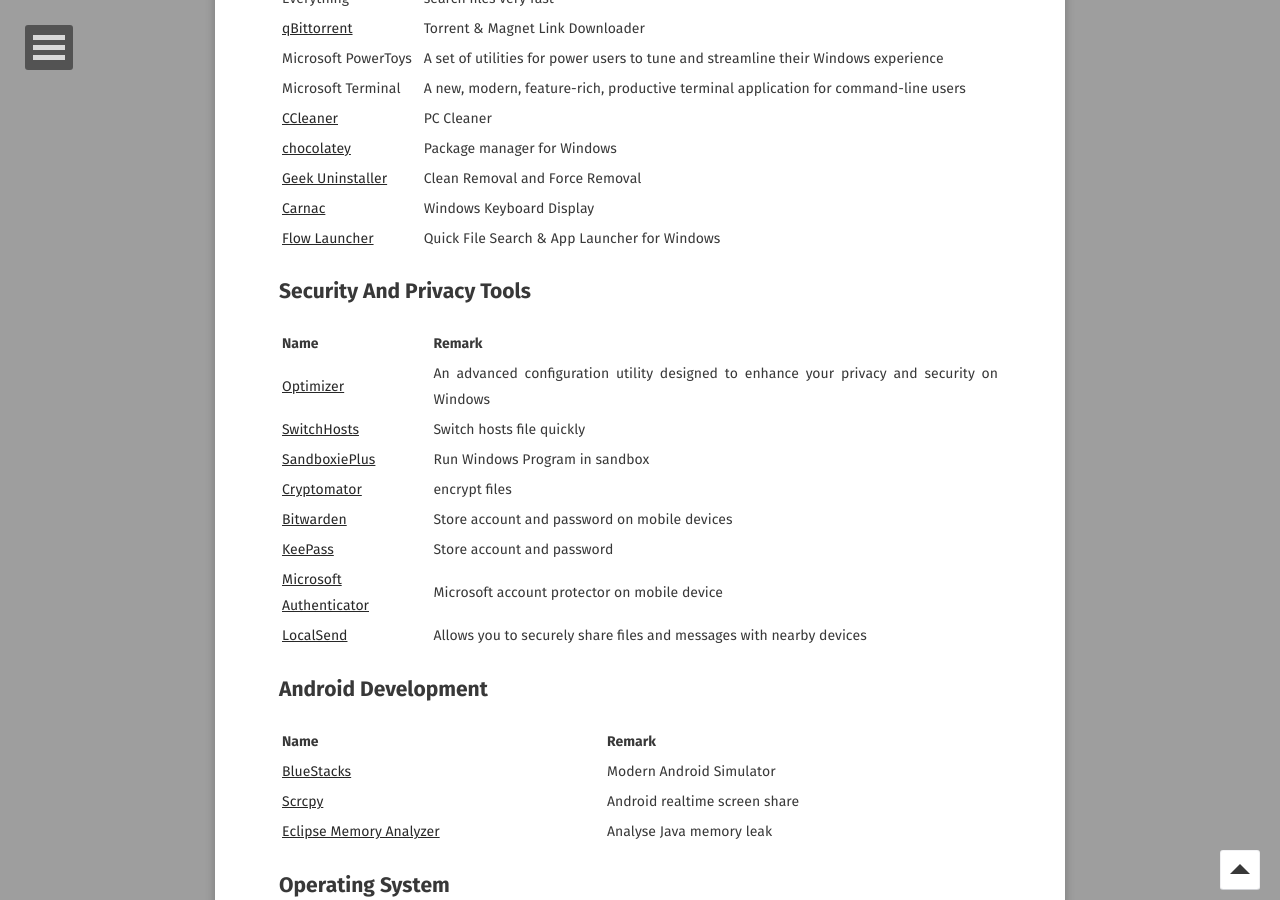
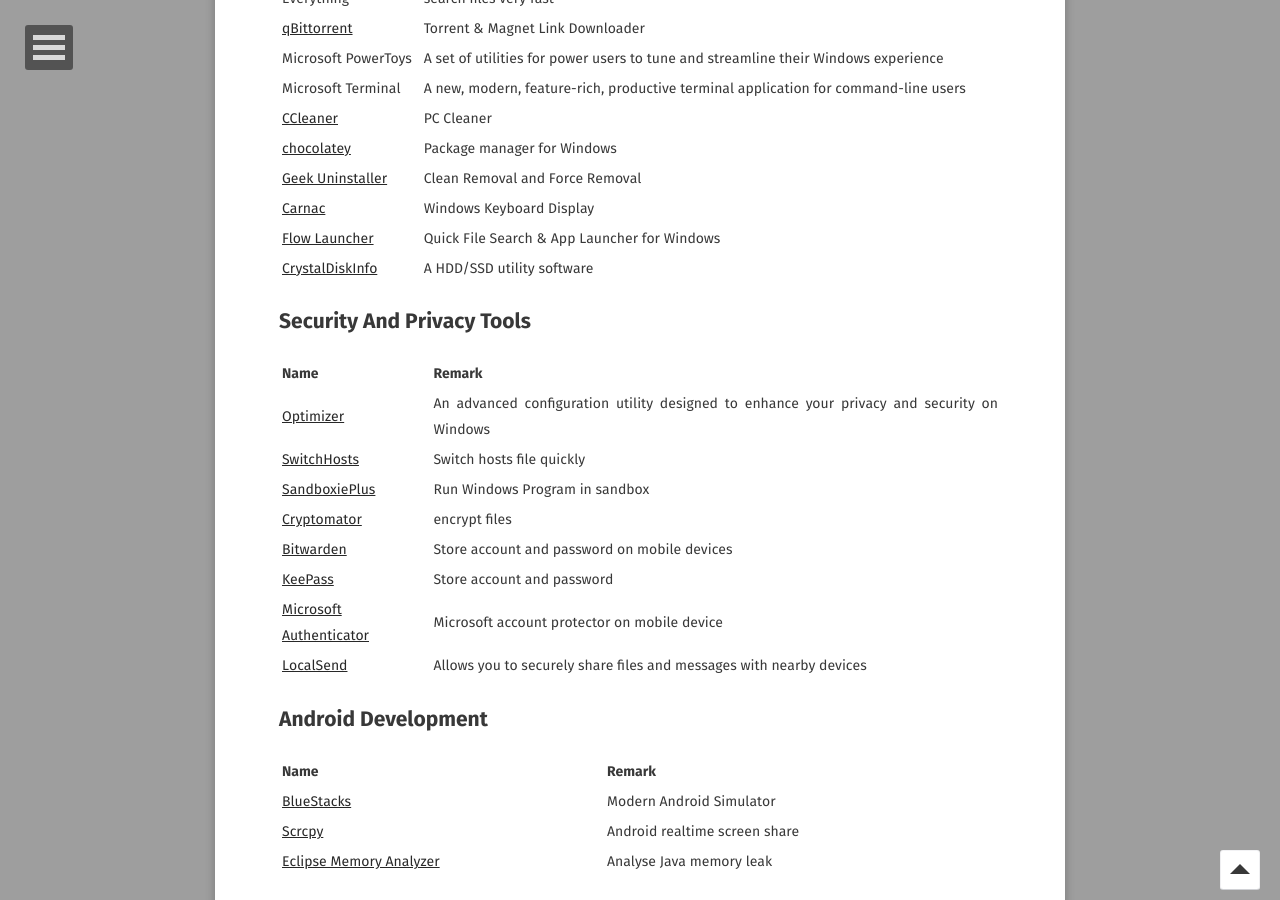
Before and after one commit to o7878x/o7878x.github.io, a Jekyll site: the page built from _posts/2024-07-07-wonderful-softwares.md, in a window 1280 px wide and 900 px high, scrolled down 2993 px. Built offline with Jekyll 4.4.1, drawn with Linux system fonts in a browser that asks for light colours; some web fonts are replaced; comment, search, counter and statistics services are not loaded.

Commit message:
feature:add crystaldiskinfo software

```diff
--- a/_posts/2024-07-07-wonderful-softwares.md
+++ b/_posts/2024-07-07-wonderful-softwares.md
@@ -119,6 +119,7 @@
 | [Geek Uninstaller](https://geekuninstaller.com/) | Clean Removal and Force Removal |
 | [Carnac](https://github.com/Code52/carnac) | Windows Keyboard Display |
 | [Flow Launcher](https://www.flowlauncher.com/) | Quick File Search & App Launcher for Windows |
+| [CrystalDiskInfo](https://crystalmark.info/en/software/crystaldiskinfo/) | A HDD/SSD utility software |
 
 ## Security And Privacy Tools
 
```
